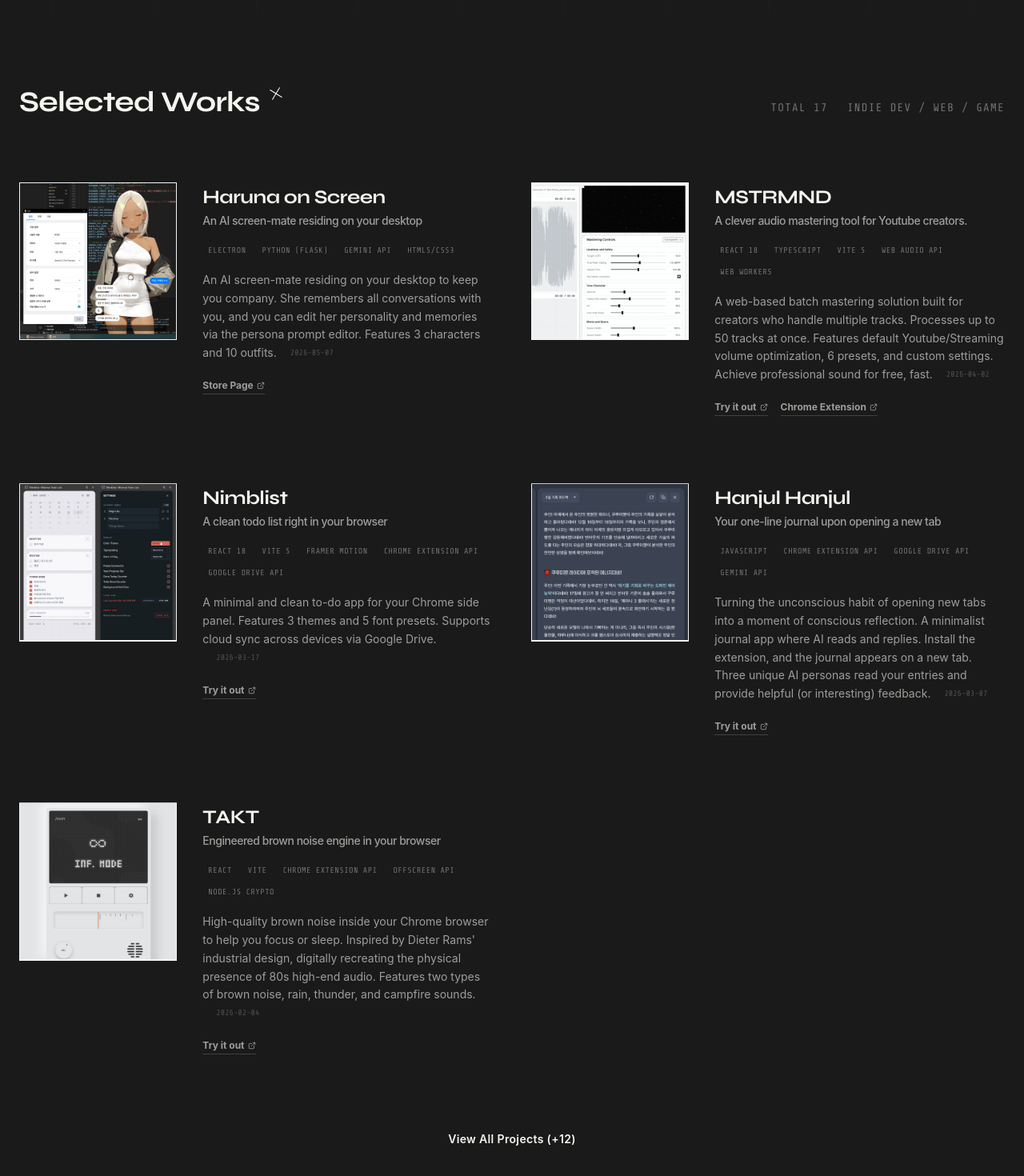
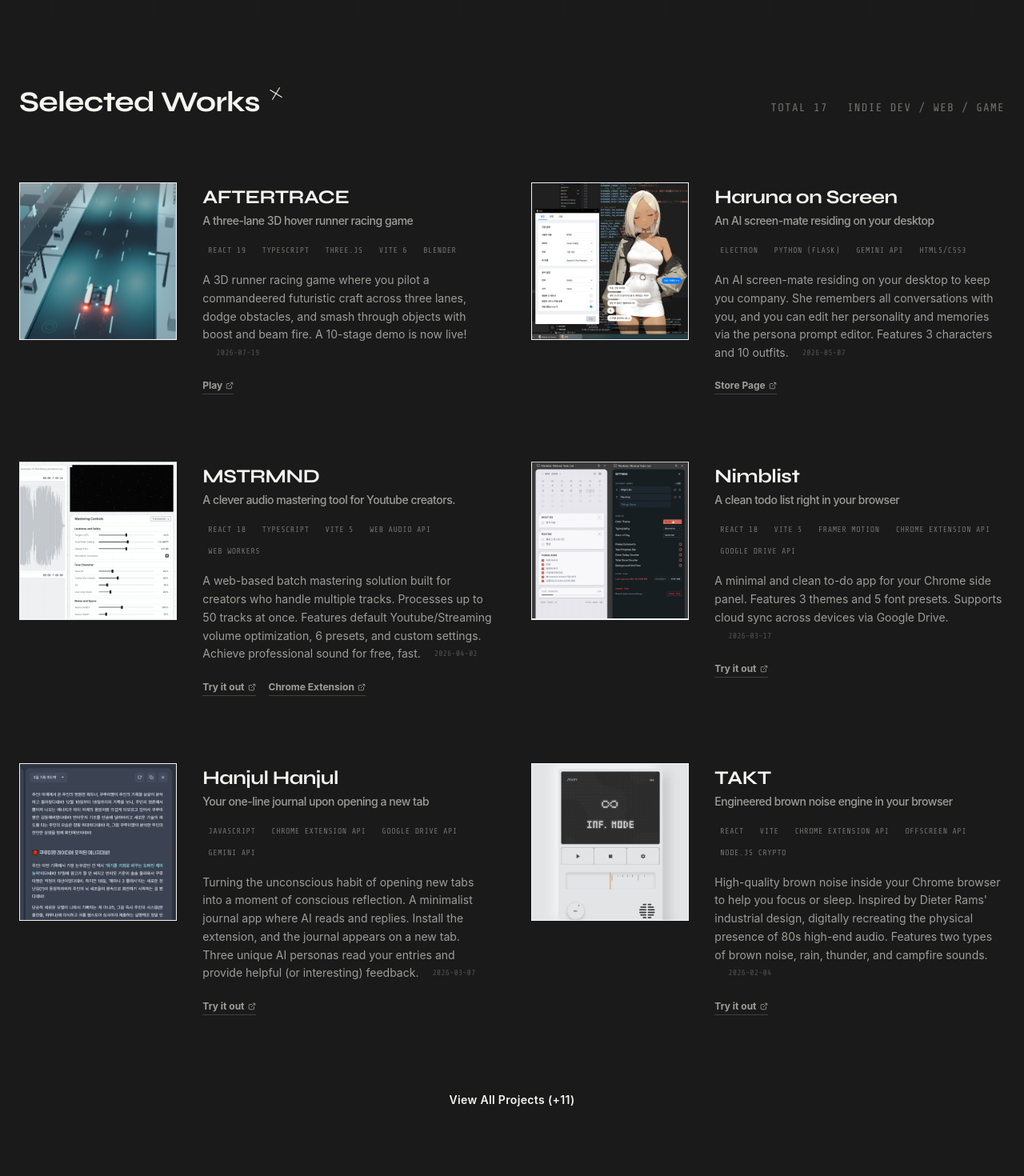
Before and after one commit to heavyrain39/portfolio, a Next.js app: page / in a window 1280 px wide. Shown: the part 781-2251 px from the top of the page at 80% size. Built offline with nearby package versions, Linux system fonts and the light colour scheme; a web font is replaced by a local one.

Commit message:
대표 프로젝트 목록의 podshift ID를 aftertrace로 변경

```diff
--- a/components/sections/Projects.tsx
+++ b/components/sections/Projects.tsx
@@ -9,7 +9,7 @@ import DecorativeSymbol from "@/components/ui/DecorativeSymbol";
 import { useLanguage } from "@/context/LanguageContext";
 
 const FEATURED_PROJECT_IDS = new Set([
-    "podshift",
+    "aftertrace",
     "haruna",
     "mstrmnd",
     "nimblist",
```
